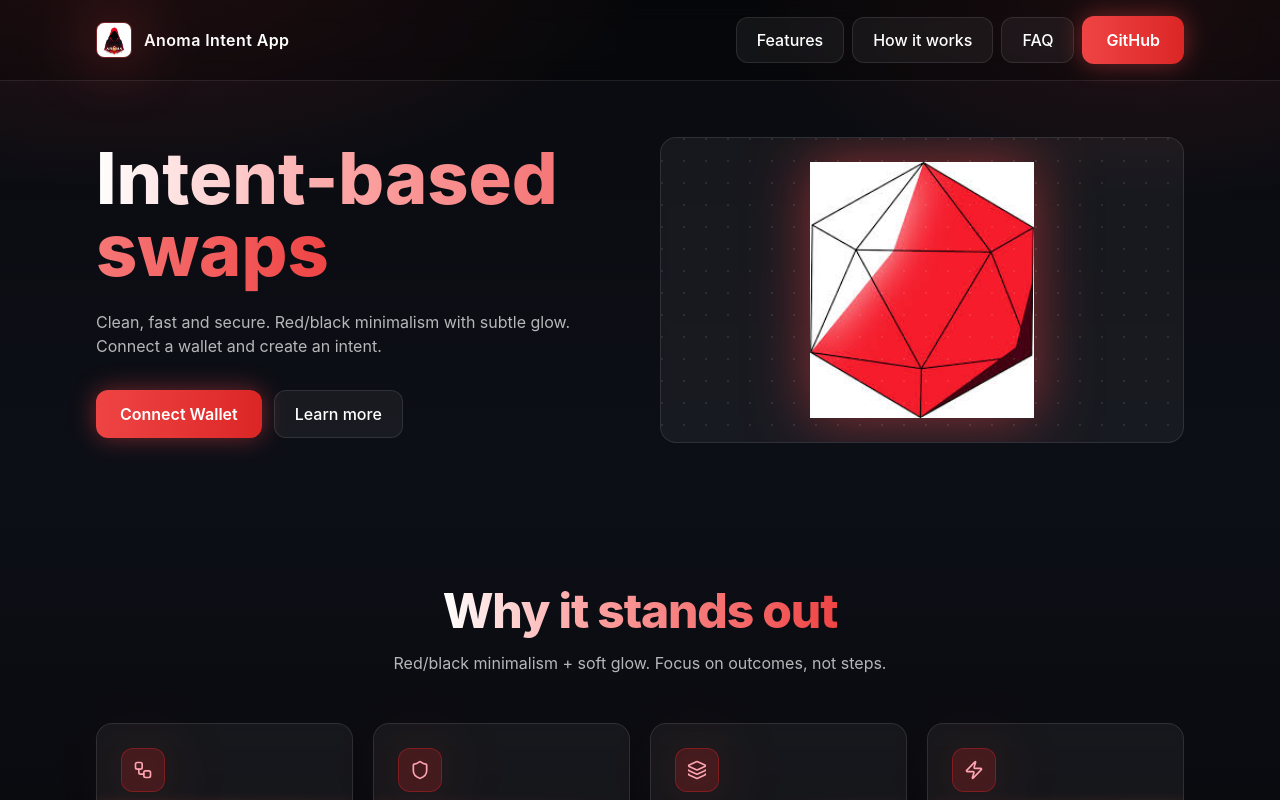
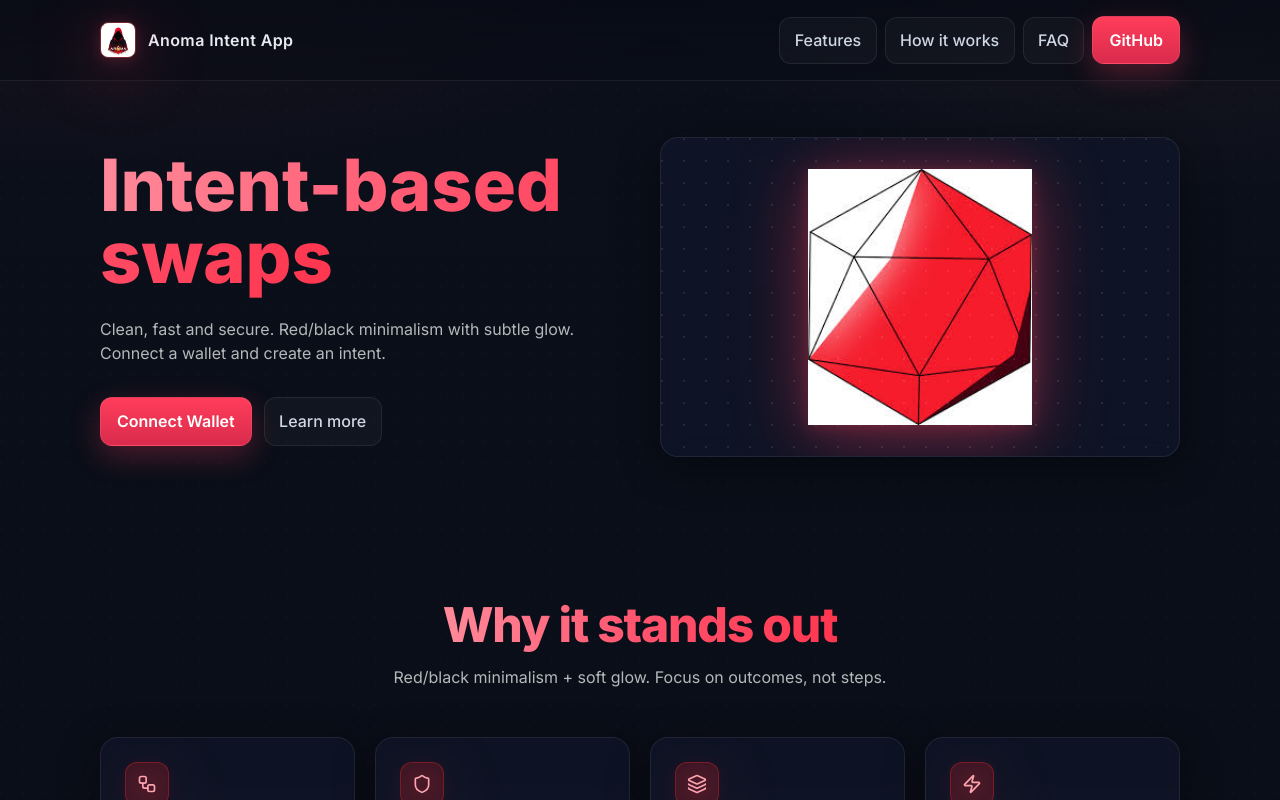
Before and after one commit to nkvdmax/anoma-intent-app-with-pages, a React (Vite) app: page / in a window 1280 px wide. Shown: the top 800 px of the page. Built offline with nearby package versions, Linux system fonts and the light colour scheme; what wagmi would draw is missing.

Commit message:
ui: premium polish (fonts, glow, gradient bg, refined buttons/cards)

```diff
--- a/index.html
+++ b/index.html
@@ -23,7 +23,10 @@
 
     <!-- Preload image -->
     <link rel="preload" as="image" href="/anoma-intent-app-with-pages/img/red-gem.png">
-  </head>
+  <link rel="preconnect" href="https://fonts.googleapis.com">
+<link rel="preconnect" href="https://fonts.gstatic.com" crossorigin>
+<link rel="stylesheet" href="https://fonts.googleapis.com/css2?family=Inter:wght@400;500;600;700;800&family=JetBrains+Mono:wght@400;600&display=swap">
+</head>
   <body>
     <div id="root"></div>
     <script type="module" src="/src/main.jsx"></script>
--- a/src/components/Hero.jsx
+++ b/src/components/Hero.jsx
@@ -28,9 +28,9 @@
           initial={{ opacity: 0, scale: .95 }}
           animate={{ opacity: 1, scale: 1 }}
           transition={{ duration: .8, delay: .15 }}
-          className="card relative overflow-hidden flex items-center justify-center"
+          className="card relative overflow-hidden flex items-center justify-center min-h-[260px] lg:min-h-[320px]"
         >
-          <img
+          <img loading="lazy" width="256" height="256"
             src={`${base}img/red-gem.png`}
             alt="Red gem"
             className="w-64 h-64 object-contain drop-shadow-redglow"
--- a/src/index.css
+++ b/src/index.css
@@ -68,3 +68,97 @@
 /* утиліти */
 .section{ @apply max-w-6xl mx-auto px-4 sm:px-6 lg:px-8; }
 .card{ @apply bg-white/5 border border-white/10 rounded-2xl p-6 backdrop-blur-sm; }
+/* ====== Global Theme Polish ====== */
+
+/* базовий шрифт + плавний скрол */
+html{scroll-behavior:smooth;}
+:root{
+  --bg: #0b0f1a;           /* темний фон */
+  --bg-2: #0e1424;         /* трохи світліше */
+  --card: #0f1629cc;       /* скло-картка */
+  --border: rgba(255,255,255,.08);
+  --brand: #ff3d5a;        /* червоний акцент */
+  --brand-2: #ff7a7a;
+  --text: #e8ecf1;
+}
+
+body{
+  font-family: Inter, ui-sans-serif, system-ui, -apple-system, Segoe UI, Roboto, "Helvetica Neue", Arial, "Noto Sans", "Apple Color Emoji","Segoe UI Emoji";
+  color: var(--text);
+  background:
+    radial-gradient(1200px 600px at 10% -20%, rgba(255,61,90,0.08), transparent 60%),
+    radial-gradient(900px 500px at 90% -10%, rgba(255,122,122,0.06), transparent 60%),
+    linear-gradient(180deg, var(--bg) 0%, #090e18 100%);
+  min-height: 100dvh;
+}
+
+/* витончена крапкована сітка поверх фону */
+body::before{
+  content:"";
+  position:fixed; inset:0;
+  background-image: radial-gradient(1px 1px at 1px 1px, rgba(255,255,255,.06) 1px, transparent 0);
+  background-size: 22px 22px;
+  pointer-events:none; z-index:-1;
+  opacity:.35;
+}
+
+/* контейнер секцій */
+.section{max-width:1120px; margin:0 auto; padding-left:1.25rem; padding-right:1.25rem;}
+
+/* картки */
+.card{
+  background: var(--card);
+  border: 1px solid var(--border);
+  border-radius: 18px;
+  box-shadow: 0 10px 40px rgba(0,0,0,.45);
+  backdrop-filter: blur(10px);
+}
+
+/* кнопки */
+.btn{
+  display:inline-flex; align-items:center; gap:.5rem;
+  padding:.7rem 1rem; border-radius:12px;
+  background: linear-gradient(180deg, var(--brand) 0%, #d92b4d 100%);
+  border: 1px solid rgba(255,255,255,.08);
+  color:white; font-weight:600;
+  box-shadow: 0 10px 30px rgba(255,61,90,.28);
+  transition: transform .15s ease, box-shadow .15s ease, filter .15s ease;
+}
+.btn:hover{ transform: translateY(-1px); filter:saturate(1.05); }
+.btn:active{ transform: translateY(0); }
+
+.btn-ghost{
+  display:inline-flex; align-items:center; gap:.5rem;
+  padding:.65rem .9rem; border-radius:12px;
+  border:1px solid var(--border); color:#cfd6e4;
+  background: rgba(255,255,255,.03);
+  transition: background .15s ease, border-color .15s ease, color .15s ease, transform .15s ease;
+}
+.btn-ghost:hover{
+  background: rgba(255,255,255,.06);
+  border-color: rgba(255,255,255,.14);
+  color:white;
+  transform: translateY(-1px);
+}
+
+/* заголовок із градієнтом */
+.text-gradient-red{
+  background: linear-gradient(90deg, #ff8a9a 0%, #ff546e 50%, #ff364f 100%);
+  -webkit-background-clip:text; background-clip:text; color: transparent;
+}
+
+/* красиве сяйво для червоного каменю/лого */
+.drop-shadow-redglow{
+  filter: drop-shadow(0 8px 36px rgba(255,61,90,.38))
+          drop-shadow(0 2px 8px rgba(255,61,90,.25));
+}
+
+/* дрібні покращення для навбару/футера */
+header.sticky{
+  background: linear-gradient(180deg, rgba(6,10,20,.75), rgba(6,10,20,.35));
+  border-bottom: 1px solid var(--border);
+  backdrop-filter: blur(8px);
+}
+
+/* моно-шрифт для дрібних технічних деталей, якщо будуть */
+.code, code, pre{ font-family: "JetBrains Mono", ui-monospace, SFMono-Regular, Menlo, Monaco, Consolas, "Liberation Mono", "Courier New", monospace; }
```
